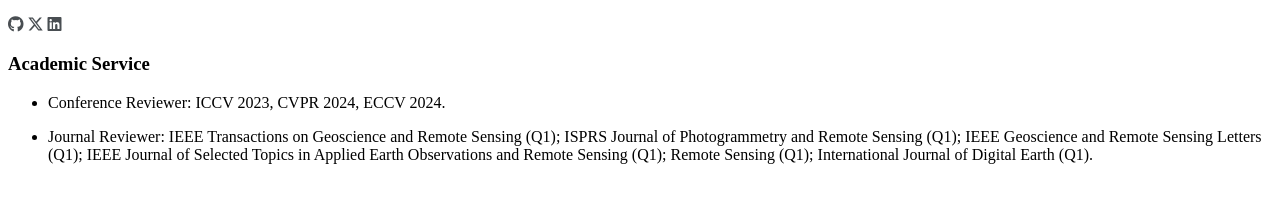
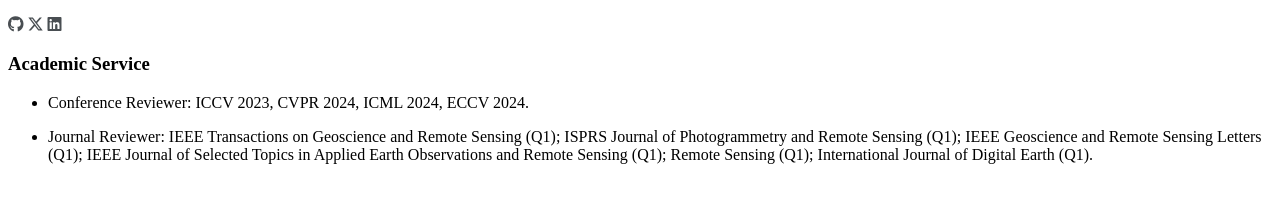
Before and after one commit to ruizhaocv/ruizhaocv.github.io, a Jekyll site: the page built from _pages/includes/academic_service.md, in a window 1280 px wide. Shown: the part 375-578 px from the top of the page. Built offline with Jekyll 4.4.1, drawn with Linux system fonts in a browser that asks for light colours; nearby versions of some CDN libraries; some web fonts are replaced; our own code applies the rules of GitHub Pages for plain Markdown files; a style sheet for code colours, icons or effects is not loaded.

Commit message:
Update academic_service.md

```diff
--- a/_pages/includes/academic_service.md
+++ b/_pages/includes/academic_service.md
@@ -1,6 +1,6 @@
 
 # Academic Service
-- Conference Reviewer: ICCV 2023, CVPR 2024, ECCV 2024.
+- Conference Reviewer: ICCV 2023, CVPR 2024, ICML 2024, ECCV 2024.
 
 - Journal Reviewer:
 IEEE Transactions on Geoscience and Remote Sensing (Q1);
```
